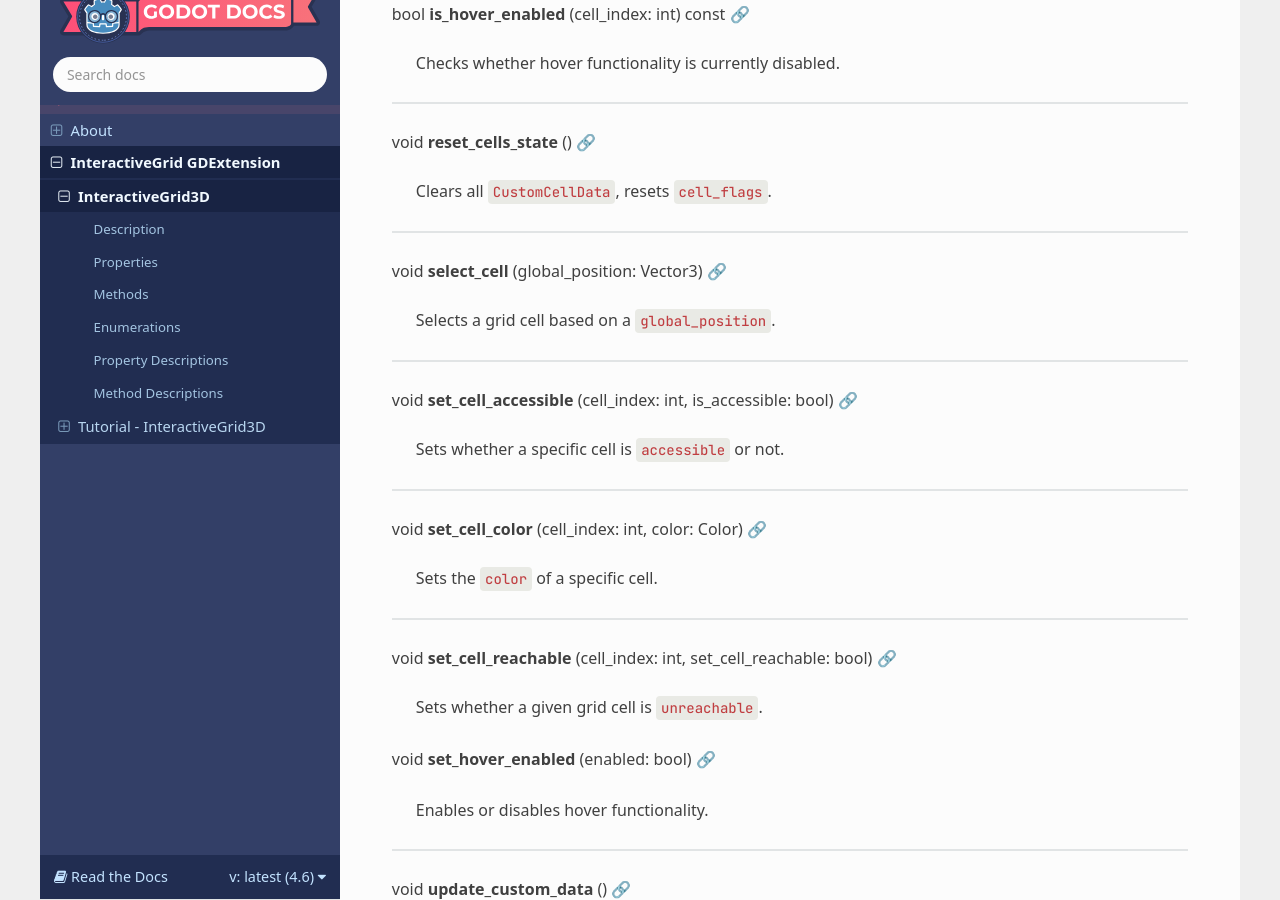
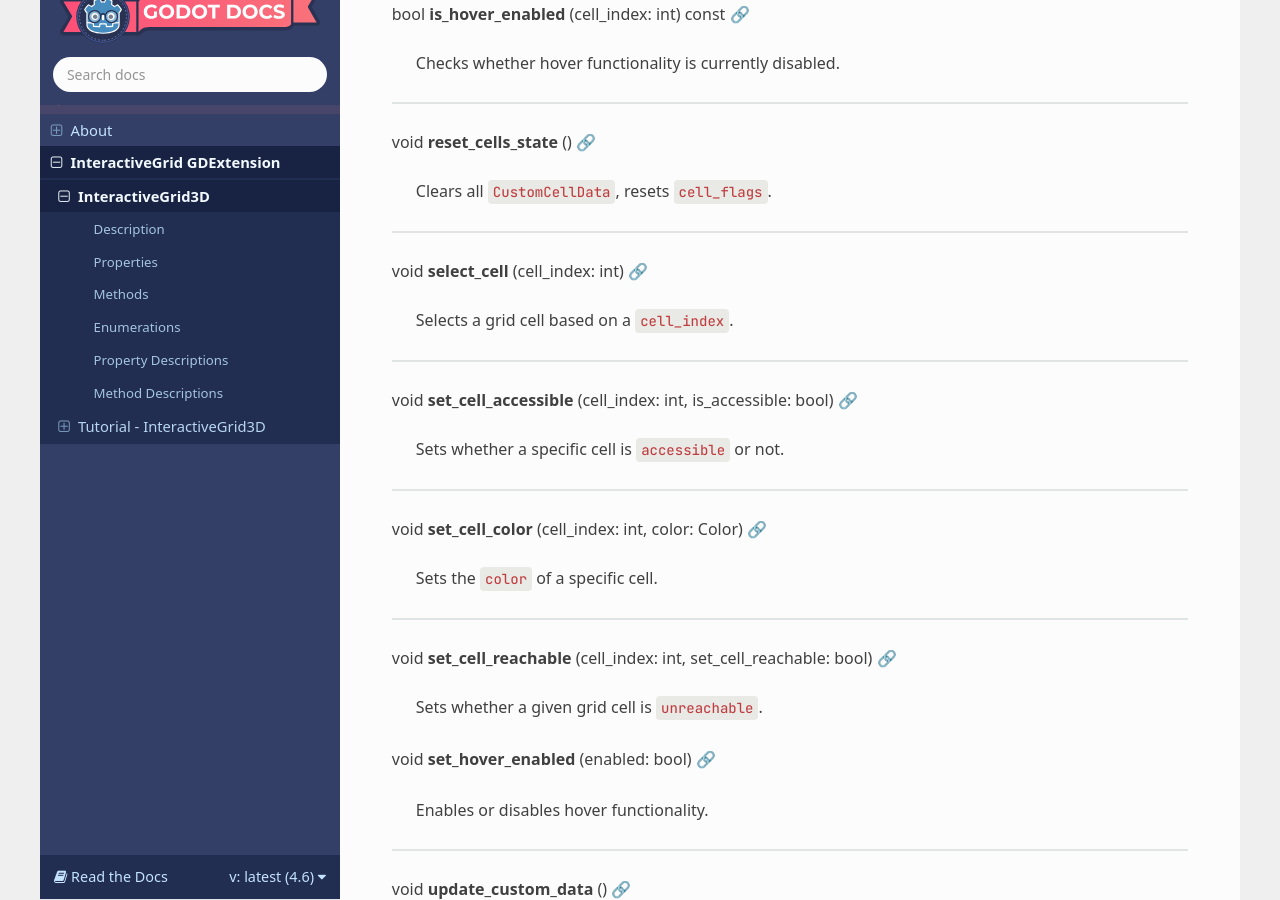
Before and after one commit to antoinecharruel/godot-gdextension-docs, a Sphinx documentation site: the page built from doc/interactive-grid/interactive-grid-3d.rst, in a window 1280 px wide and 900 px high, scrolled down 12752 px. Built offline with Sphinx 7.4.7 and the Read the Docs theme 3.1.0, drawn with Linux system fonts in a browser that asks for light colours.

Commit message:
docs: update description for select_cell method in XML

```diff
--- a/doc/interactive-grid/interactive-grid-3d.rst
+++ b/doc/interactive-grid/interactive-grid-3d.rst
@@ -753,9 +753,9 @@ void **reset_cells_state** () :ref:`🔗<class_InteractiveGrid3D_method_reset_ce
 
 .. _class_InteractiveGrid3D_method_select_cell:
 
-void **select_cell** (global_position: Vector3) :ref:`🔗<class_InteractiveGrid3D_method_select_cell>`
+void **select_cell** (cell_index: int) :ref:`🔗<class_InteractiveGrid3D_method_select_cell>`
 
-   Selects a grid cell based on a ``global_position``.
+   Selects a grid cell based on a ``cell_index``.
 
 .. rst-class:: classref-item-separator
 
```
